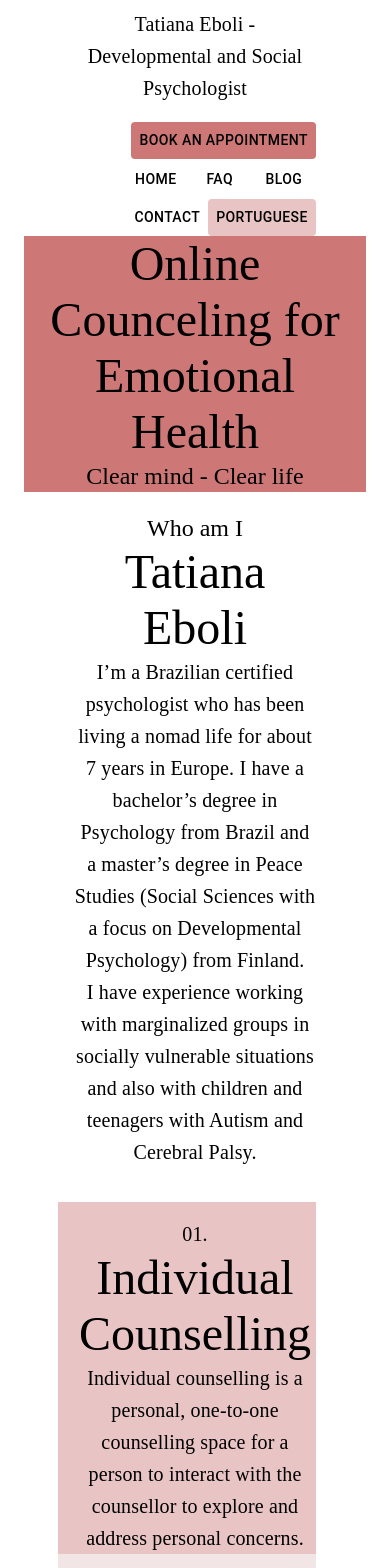
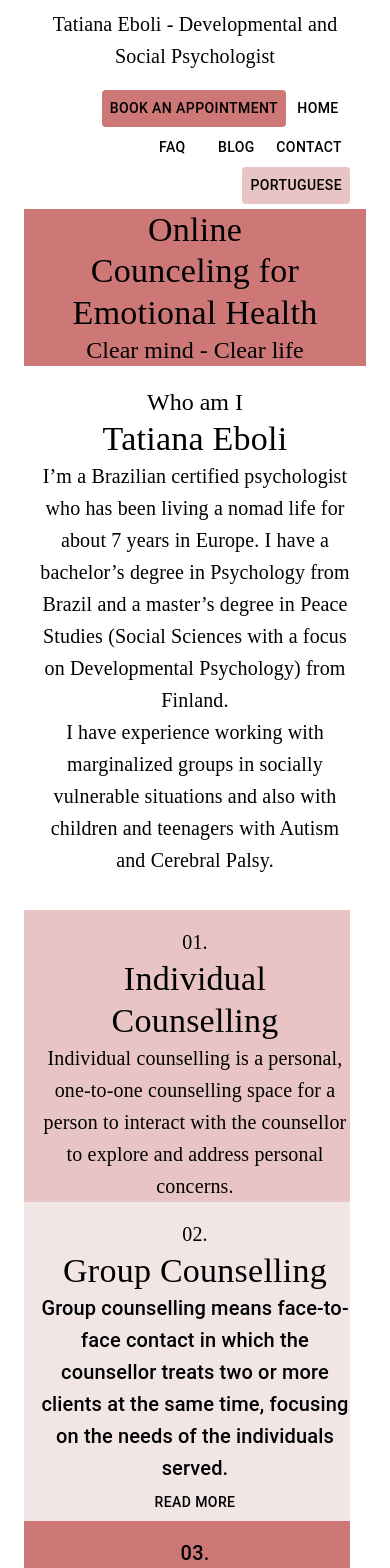
Before and after one commit to dpera005xamk/tatsinsivutdev, a React (Create React App) app: page /#/ in a window 390 px wide. Shown: the top 1568 px of the page. Built offline with nearby package versions, Linux system fonts and the light colour scheme.

Commit message:
better now with mobile

```diff
--- a/src/components/Description.js
+++ b/src/components/Description.js
@@ -6,6 +6,7 @@ import { mainTexts } from '../texts/texts.js';
 
 function Description({ lang, matches }) {
 
+  if (matches) {
     return(
       <Container
         maxWidth = "100vw"
@@ -21,7 +22,53 @@ function Description({ lang, matches }) {
               {mainTexts.mainOne[lang]}
             </Typography>
 
-          <Typography variant= "h3" sx= {{fontFamily: "Forum"}}>
+            <Typography variant= "h4" sx= {{fontFamily: "Forum"}}>
+              {mainTexts.mainTwo[lang]}
+            </Typography>
+
+            <Typography variant= "h6" sx= {{fontFamily: "Forum"}}>
+              {mainTexts.mainThree[lang]}
+            </Typography>
+
+            <Typography variant= "h6" sx= {{fontFamily: "Forum"}}>
+              {mainTexts.mainFour[lang]}
+            </Typography>
+
+            {/* if large screen, show the image */}
+            {
+              matches ?
+              <Box  maxWidth = "30vw" marginLeft= "auto" marginRight= "auto">
+              <ImageListItem>
+                <img
+                  src={ownImage}
+                  alt='Tatiana'
+                />
+              </ImageListItem>
+            </Box>:
+            <></>
+            }
+
+
+      </Container>
+      );
+  } else {
+
+    {/* small screen */}
+    return(
+      <Container
+        maxWidth = "100vw"
+        sx = {{
+          marginBottom: "20px",
+          textAlign: "center",
+          fontFamily: "Forum"
+        }}
+        >
+
+        <Typography variant= "h5" sx= {{fontFamily: "Forum"}}>
+              {mainTexts.mainOne[lang]}
+            </Typography>
+
+            <Typography variant= "h4" sx= {{fontFamily: "Forum"}}>
               {mainTexts.mainTwo[lang]}
             </Typography>
 
@@ -52,4 +99,6 @@ function Description({ lang, matches }) {
       );
   }
 
+}
+
 export default Description;
--- a/src/components/Header.js
+++ b/src/components/Header.js
@@ -129,11 +129,11 @@ function Header({lang, setLang, matches}) {
         maxWidth = "100vw"
         sx = {{
           background: "white",
-          width: "80%",
           left: "0",
           right: "0",
           top: "0",
-          zIndex: "2"
+          zIndex: "2",
+          marginBottom: "5px"
         }}
       >
 
--- a/src/components/MainPage.js
+++ b/src/components/MainPage.js
@@ -66,7 +66,6 @@ function MainPage({ lang, matches }) {
       sx = {{
         marginBottom: "20px",
         marginTop: "50px",
-        width: "80%",
         textAlign: "center"
       }}
       >
@@ -77,7 +76,7 @@ function MainPage({ lang, matches }) {
             <Typography variant= "h6" sx= {{fontFamily: "Forum"}}>
               01.
             </Typography>
-            <Typography variant= "h3" sx= {{fontFamily: "Forum"}}>
+            <Typography variant= "h4" sx= {{fontFamily: "Forum"}}>
               {tripleTexts.titleOne[lang]}
             </Typography>
             <Typography variant= "h6" sx= {{fontFamily: "Forum"}}>
@@ -89,7 +88,7 @@ function MainPage({ lang, matches }) {
             <Typography variant= "h6" sx= {{fontFamily: "Forum"}}>
               02.
             </Typography>
-            <Typography variant= "h3" sx= {{fontFamily: "Forum"}}>
+            <Typography variant= "h4" sx= {{fontFamily: "Forum"}}>
               {tripleTexts.titleTwo[lang]}
             </Typography>
             <Typography variant= "h6">
@@ -102,7 +101,7 @@ function MainPage({ lang, matches }) {
             <Typography variant= "h6">
               03.
             </Typography>
-            <Typography variant= "h3">
+            <Typography variant= "h4">
               {tripleTexts.titleThree[lang]}
             </Typography>
             <Typography variant= "h6">
--- a/src/components/PageTitle.js
+++ b/src/components/PageTitle.js
@@ -77,15 +77,15 @@ function PageTitle({lang, matches}) {
             background: purple
           }}>
 
-                <Typography variant= "h3" sx= {{fontFamily: "Forum"}}>
+                <Typography variant= "h4" sx= {{fontFamily: "Forum"}}>
                   {titleTexts.titleOne[lang]}
                 </Typography>
 
-                <Typography variant= "h3" sx= {{fontFamily: "Forum"}}>
+                <Typography variant= "h4" sx= {{fontFamily: "Forum"}}>
                   {titleTexts.titleTwo[lang]}
                 </Typography>
 
-                <Typography variant= "h3" sx= {{fontFamily: "Forum"}}>
+                <Typography variant= "h4" sx= {{fontFamily: "Forum"}}>
                   {titleTexts.titleThree[lang]}
                 </Typography>
 
--- a/src/components/Services.js
+++ b/src/components/Services.js
@@ -1,5 +1,5 @@
 
-import { Container, Typography, Button } from '@mui/material';
+import { Container, Typography } from '@mui/material';
 
 function Services({lang}) {
 
```
Lines whose indentation alone changed are shown as unchanged.
